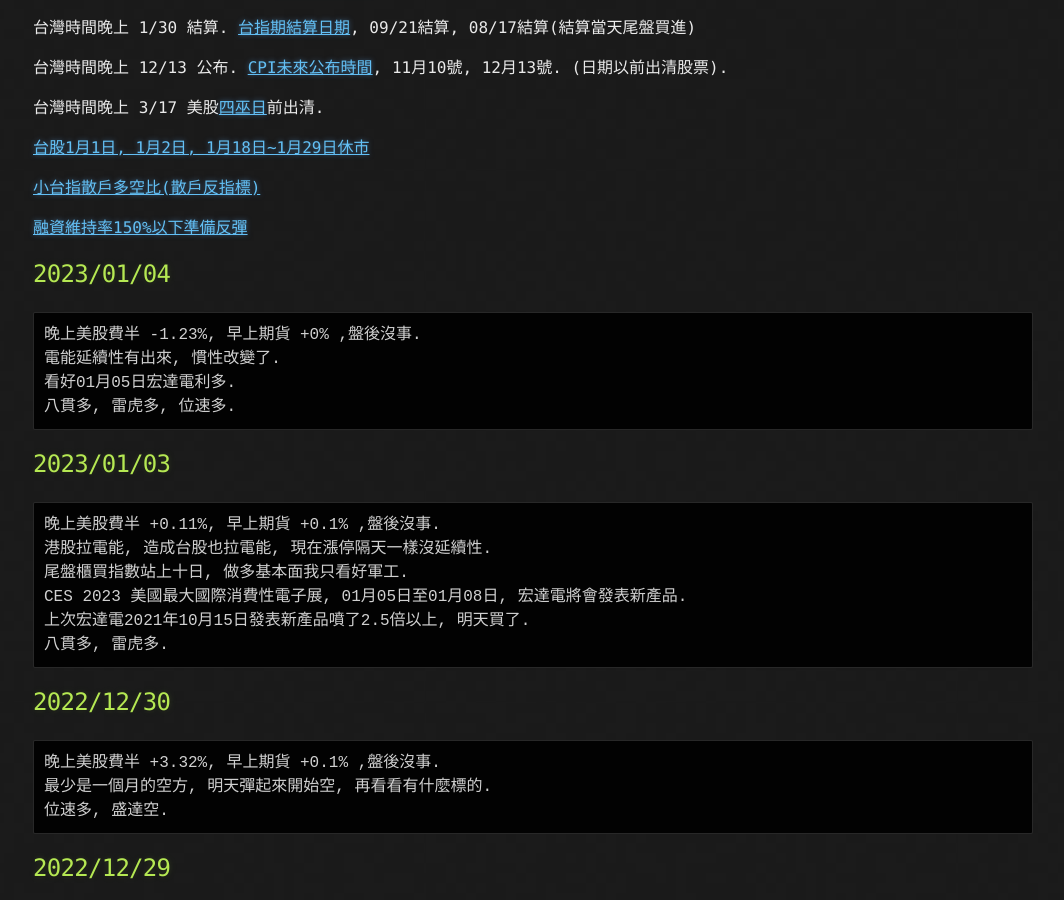
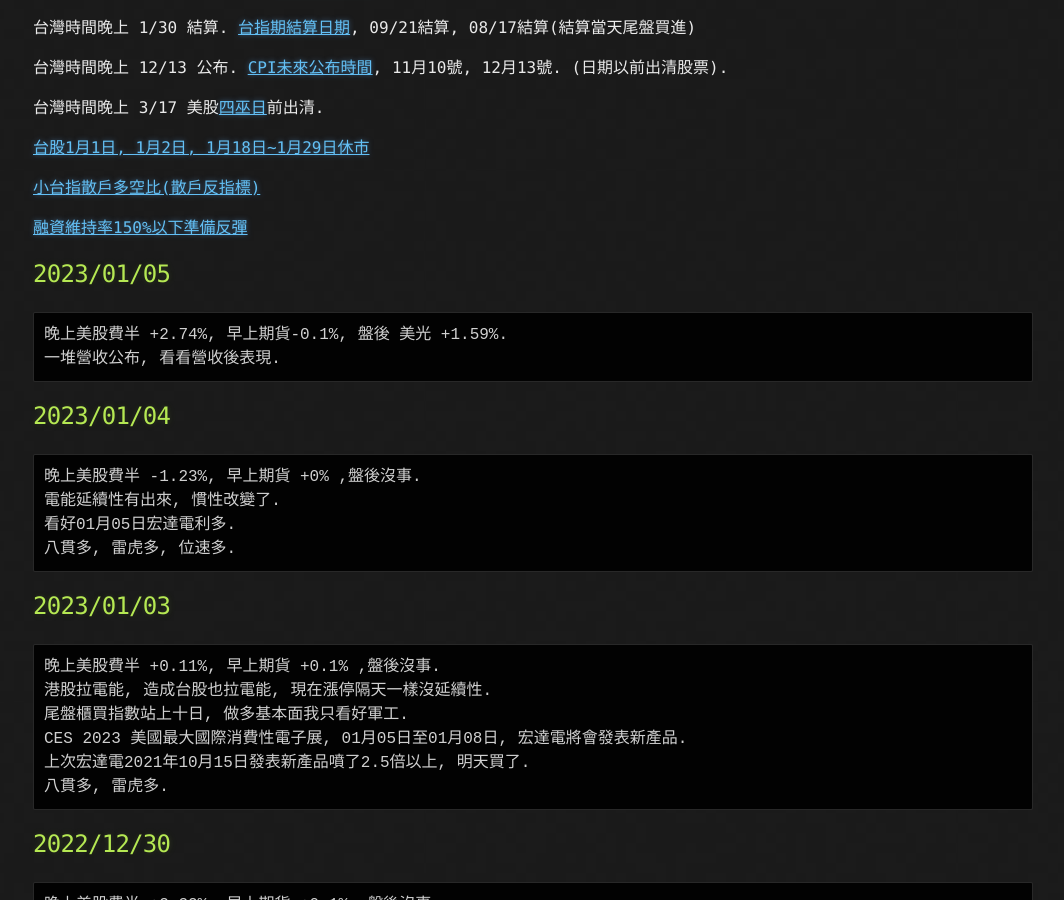
Before and after one commit to lepg5487/Stock_God, a Jekyll site: the page built from index.md, in a window 1280 px wide and 900 px high, scrolled down 362 px. Shown: the whole window, without its empty margins (107-1171 px from the left). Built offline with Jekyll 4.4.1, drawn with Linux system fonts in a browser that asks for light colours; our own code applies the rules of GitHub Pages for plain Markdown files.

Commit message:
Update index.md

````diff
--- a/index.md
+++ b/index.md
@@ -19,6 +19,12 @@ layout: testlayouts
 [小台指散戶多空比(散戶反指標)](https://www.macromicro.me/charts/20069/tw-mtx-long-to-short-ratio-of-individual-player)
 
 [融資維持率150%以下準備反彈](https://www.cmoney.tw/finance/f00012.aspx)
+
+## 2023/01/05
+```
+晚上美股費半 +2.74%, 早上期貨-0.1%, 盤後 美光 +1.59%.
+一堆營收公布, 看看營收後表現.
+```
 
 ## 2023/01/04
 ```
````
